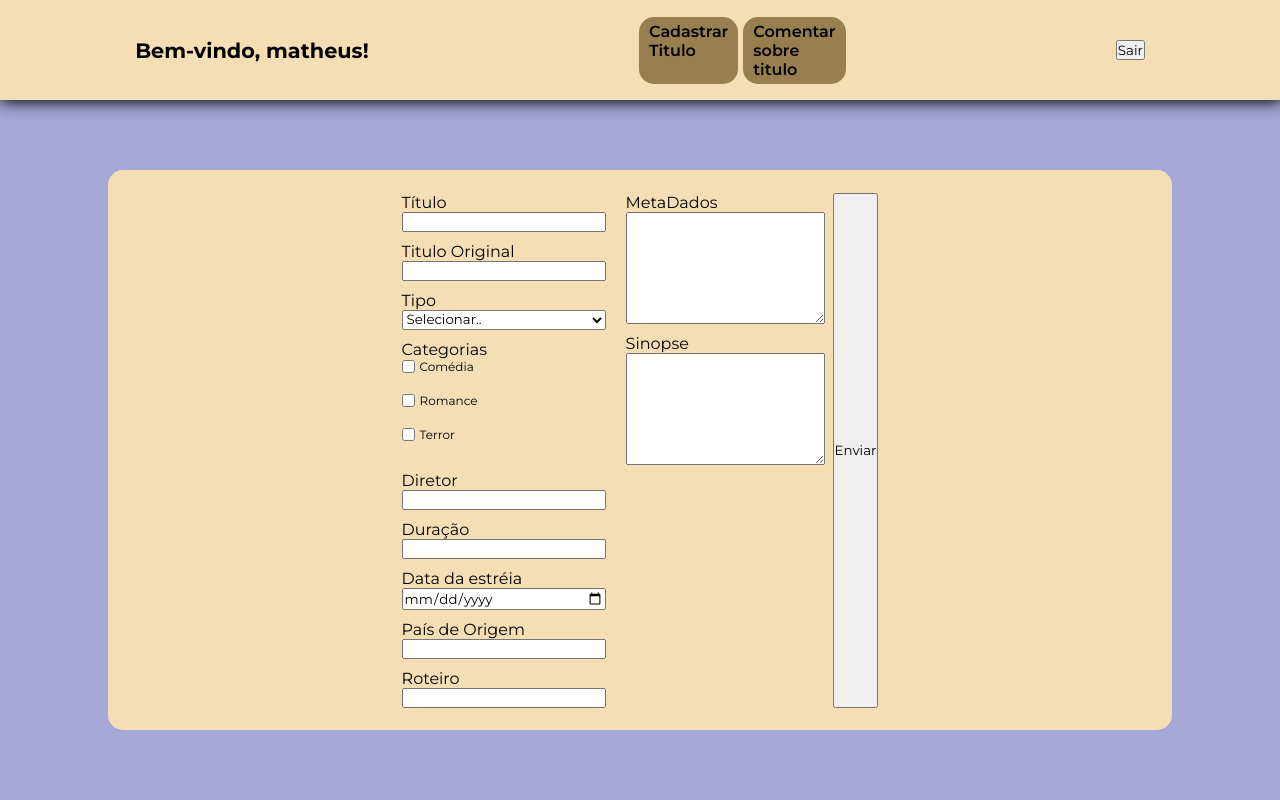
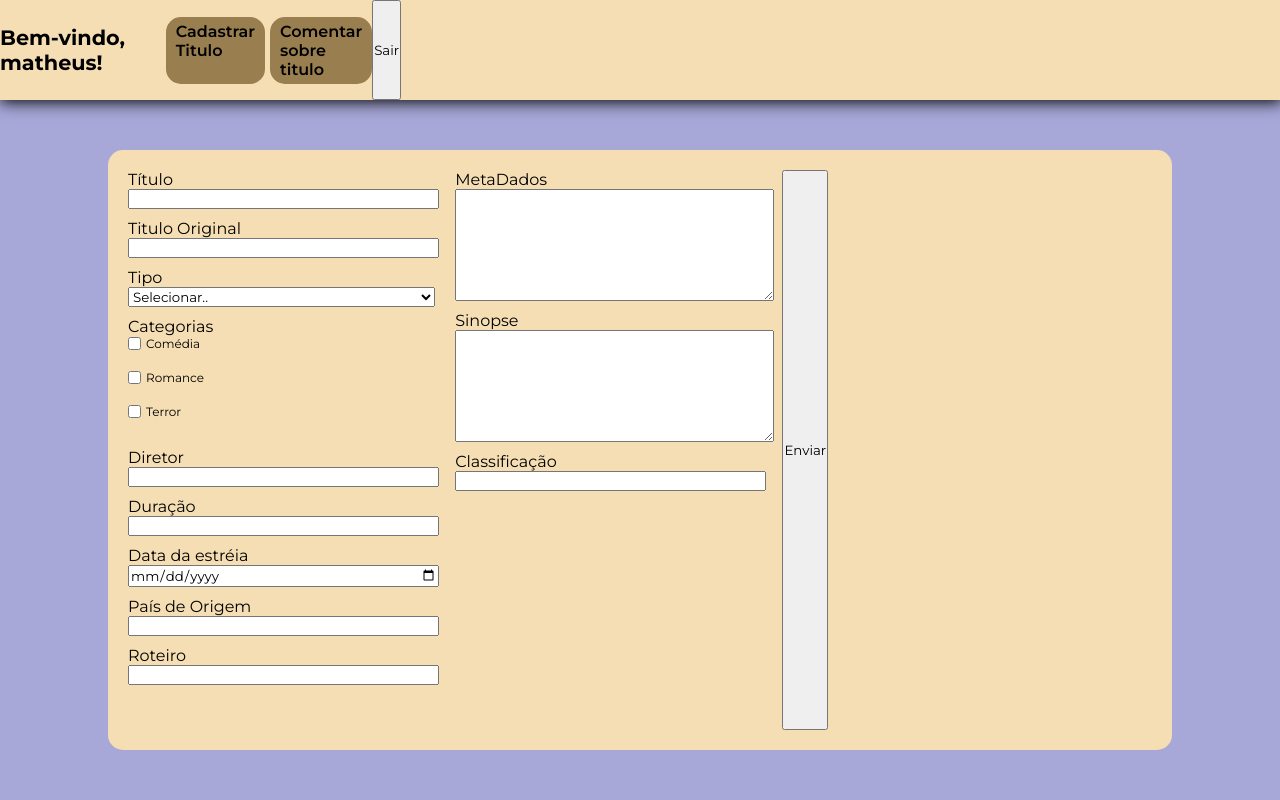
Before and after one commit to MatheusFireRed/HeTalkSheTalk, a PHP site: page /cadastroTitulos.php in a window 1280 px wide. Run offline with PHP 8.4, Linux system fonts and the light colour scheme; a user stored in the database is signed in; data comes from the database, SQL or seed files in the repository.

Commit message:
Adicionado campo de classificação
Foi adicionado campo de classificação etária e feita sua conexão com o banco de dados.

```diff
--- a/cadastroTitulos.php
+++ b/cadastroTitulos.php
@@ -137,6 +137,11 @@
                         <label for="sinopse">Sinopse</label>
                         <textarea name="sinopse" id="sinopse"></textarea>
                     </div>
+
+                    <div class="label-input">
+                        <label for="classificacao">Classificação</label>
+                        <input type="text" name="classificacao" id="classificacao">
+                    </div>
                 </div>
                 <button type="submit">Enviar</button>
             </form>
--- a/style/styleCadastroTitulo.css
+++ b/style/styleCadastroTitulo.css
@@ -70,7 +70,7 @@
 .card{
     width: 80%;
     height: 80%;
-    padding: 0 20px;
+    padding: 20px 20px;
     background-color: var(--cor-do-card);
     border-radius: 15px;
     display: flex;
@@ -85,9 +85,15 @@
 }
 
 .coluna{
+    width: 30%;
     display: flex;
     flex-direction: column;
     gap: 10px;
+}
+
+form{
+    width: 100%;
+    height: 100%;
 }
 
 form textarea{
@@ -102,7 +108,7 @@
 }
 
 .label-input input{
-    width: 200px;
+    width: 100%;
 }
 
 #categorias{
```
Also changed, not shown: php/DB/incluirTitulo.php (+6 -2 lines).
